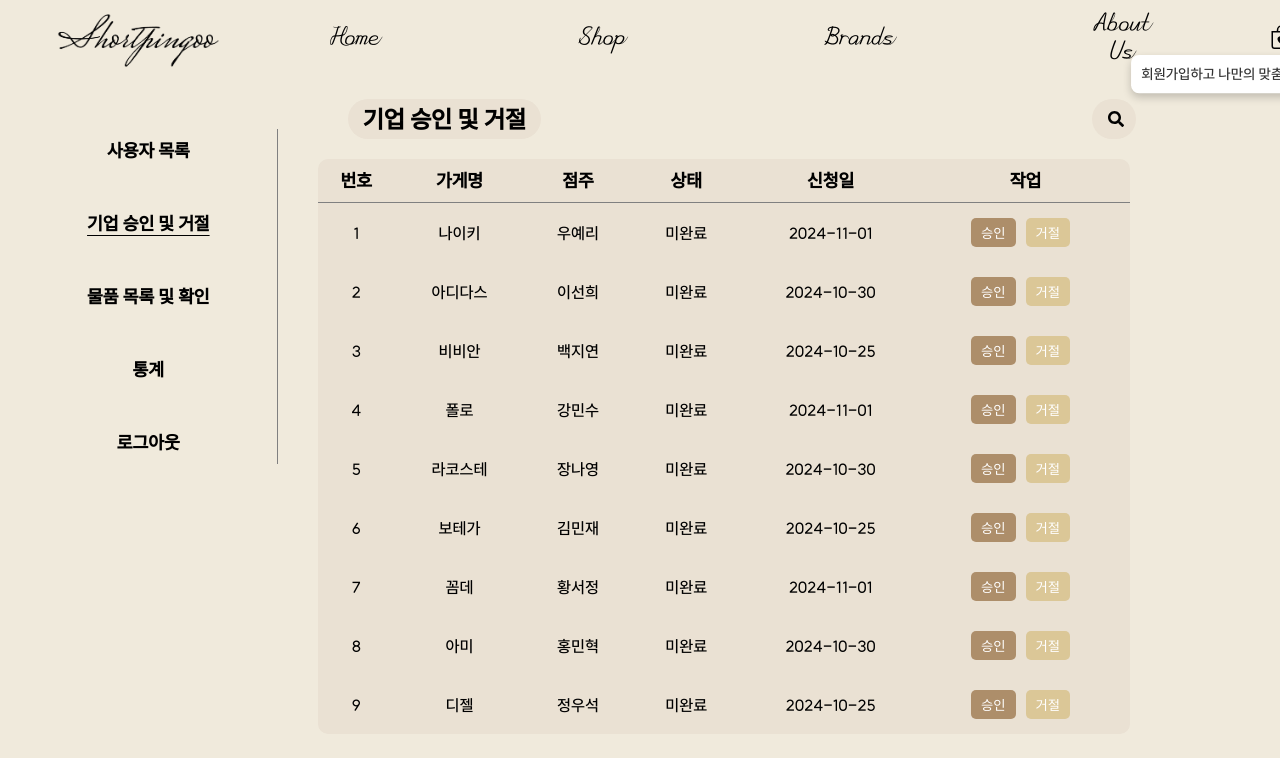
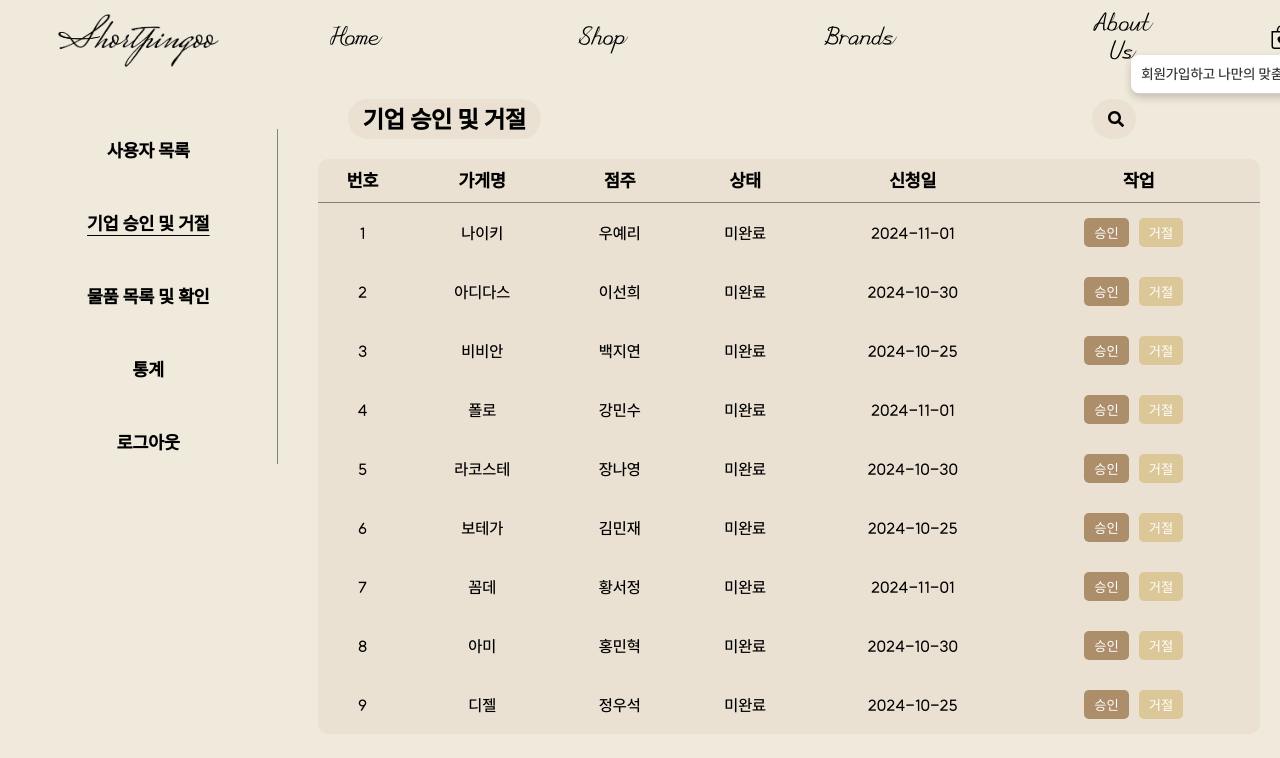
Before and after one commit to SK-Rookies-Final3/FrontEnd, a React (Create React App) app: page /admin/management in a window 1280 px wide. Shown: the top 758 px of the page. Built offline with nearby package versions, Linux system fonts and the light colour scheme.

Commit message:
css fix: RF-62 <관리자 사용자승인거절페이지 table css 수정>

```diff
--- a/src/component/css/Admin_management.css
+++ b/src/component/css/Admin_management.css
@@ -111,7 +111,8 @@
 }
 
 .companys-table {
-  width: calc(100% - 130px); /* 검색바와 같은 너비 - 여백을 고려 */
+  /* width: calc(100% - 130px); 검색바와 같은 너비 - 여백을 고려 */
+  width: 100%;
     border-collapse: collapse;
     background-color: #EAE1D3;
     margin-top: 20px; /* 검색바와 테이블 간격 */
```
